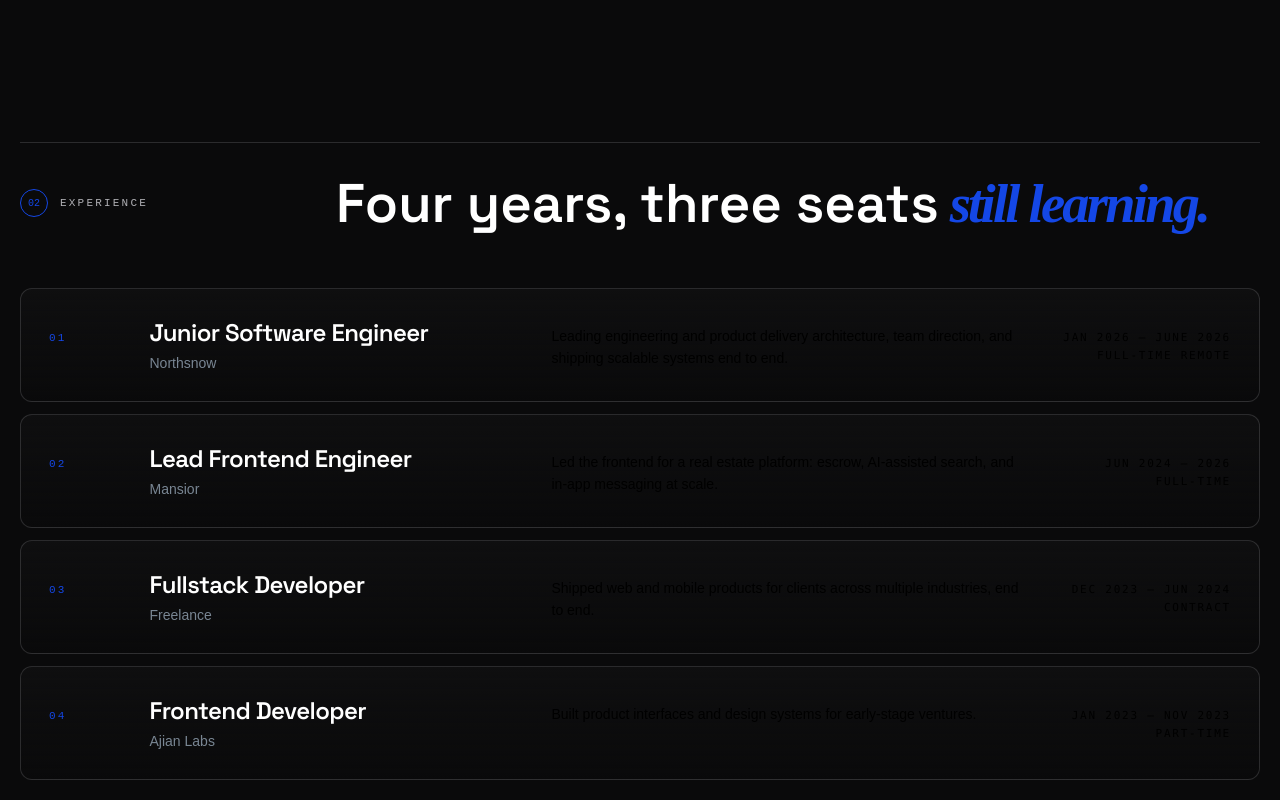
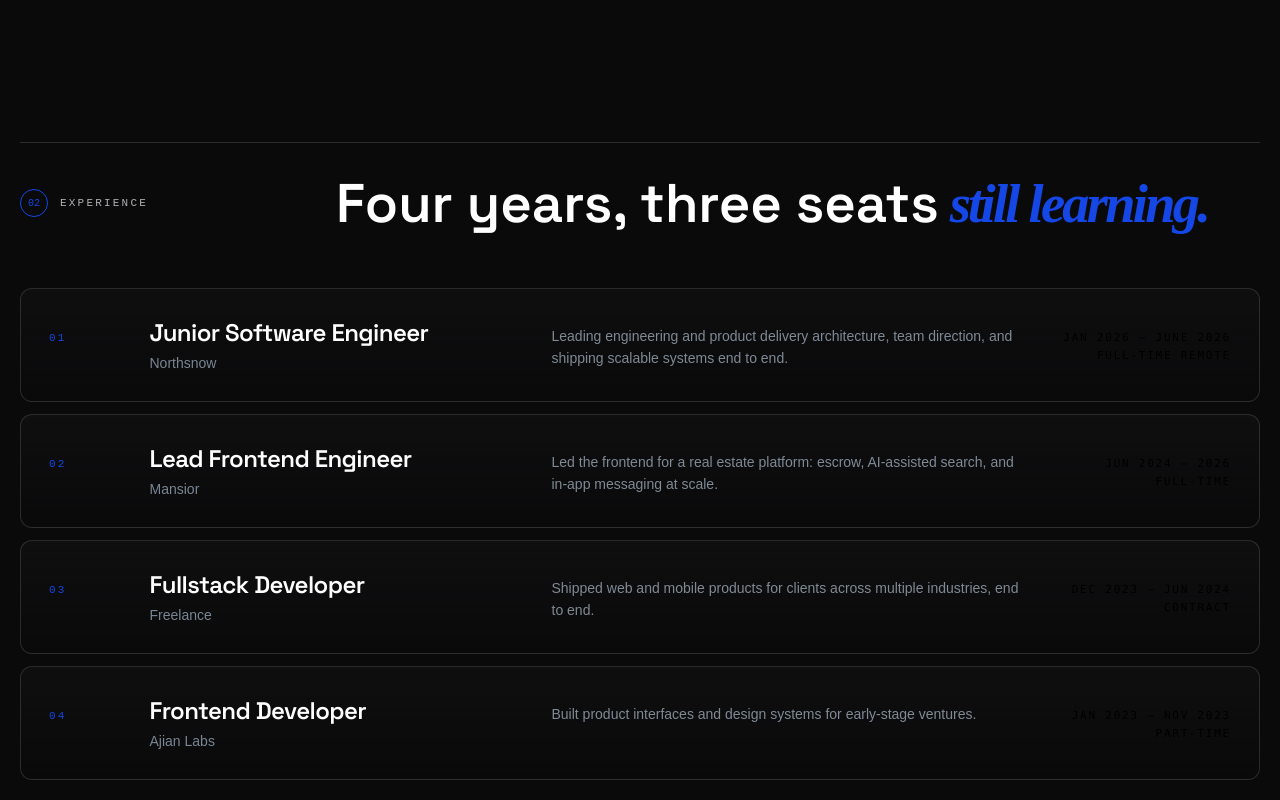
Before and after one commit to toluwanimidevelops/toluwanimidevelops, a React (Vite) app: page / in a window 1280 px wide. Shown: the part 2378-3178 px from the top of the page. Built offline with nearby package versions, Linux system fonts and the light colour scheme.

Commit message:
App Update

```diff
--- a/src/components/Experience.jsx
+++ b/src/components/Experience.jsx
@@ -87,11 +87,11 @@ const ExperienceCard = ({
       </p>
     </div>
     <div className="col-span-12 md:col-span-5">
-      <p className="text-ink-700 text-sm leading-relaxed">{description}</p>
+      <p className="text-ink-700 text-sm text-[#7f8a95] font-main leading-relaxed">{description}</p>
     </div>
     <div className="col-span-12 md:col-span-2 md:text-right font-mono text-[11px] uppercase tracking-[0.16em] text-ink-700">
-      <div>{period}</div>
-      <div className="text-ink-500 mt-0.5">{type}</div>
+      <div className="">{period}</div>
+      <div className=" mt-0.5">{type}</div>
     </div>
   </motion.li>
 );
```
